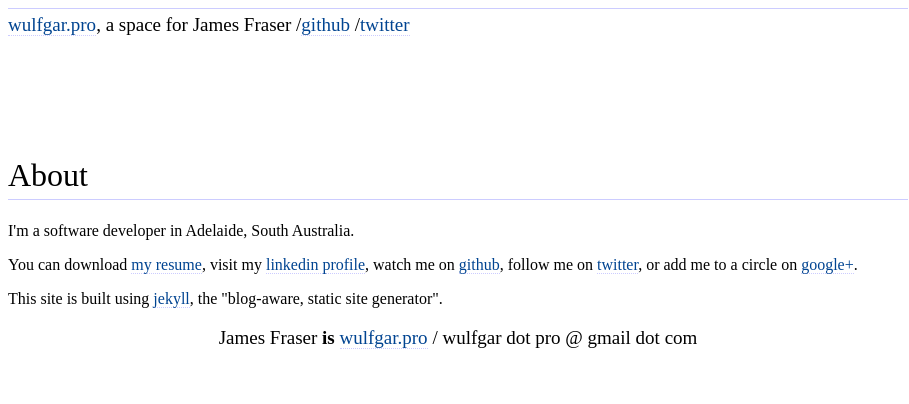
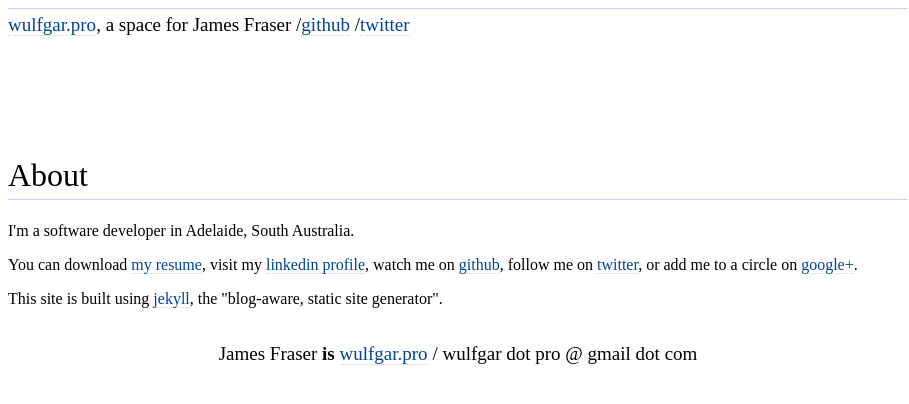
Before and after one commit to wulfgarpro/wulfgar.pro, a Jekyll site: the page built from index.html, in a window 1280 px wide. Shown: the top 404 px of the page, without its empty margins (0-909 px from the left). Built offline with Jekyll 4.4.1, drawn with Linux system fonts in a browser that asks for light colours.

```diff
--- a/_config.yml
+++ b/_config.yml
@@ -6,3 +6,5 @@ github: https://github.com/wulfgarpro
 twitter: https://twitter.com/wulfgarpro
 googleplus: https://plus.google.com/u/0/112088345124494773545/
 jekyll: http://jekyllrb.com/
+
+ftp_host: users.on.net
--- a/_layouts/default.html
+++ b/_layouts/default.html
@@ -17,7 +17,8 @@
       <div id="content">
          {{content}}
       </div>
+      <div id="push"></div>
+      </div>
       {% include footer.html %}
-      </div>
    </body>
 </html>
```
